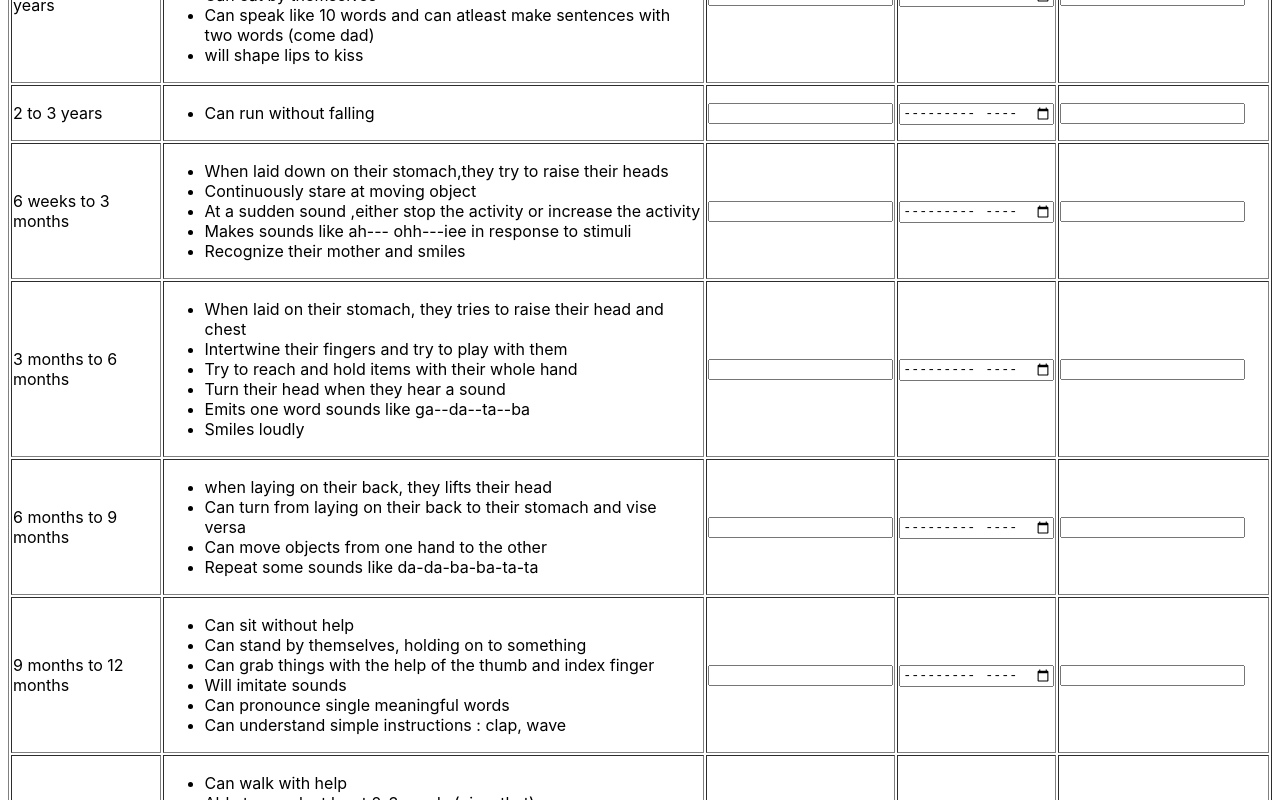
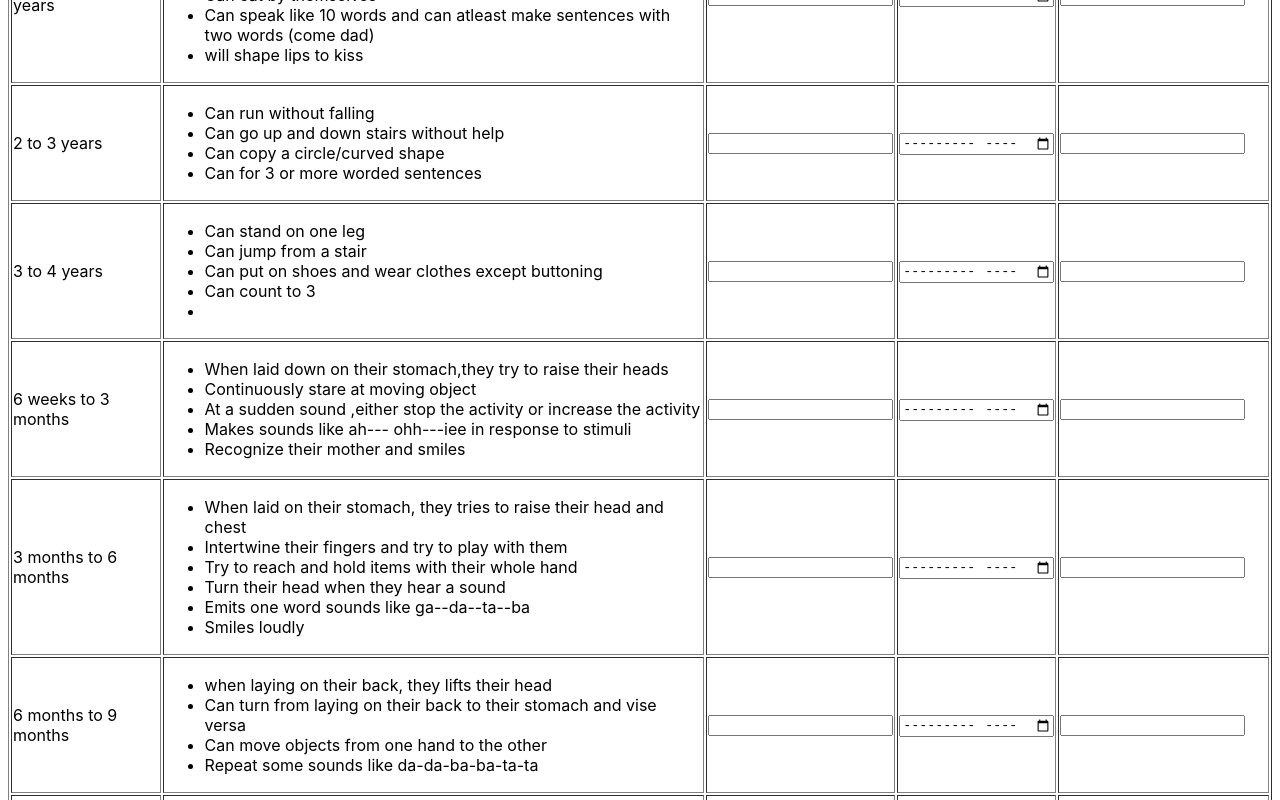
Before and after one commit to Methma-02/Health_Bridge, a React (Vite) app in the folder Frontend/: page / in a window 1280 px wide. Shown: the part 900-1700 px from the top of the page. Built offline with nearby package versions, Linux system fonts and the light colour scheme.

Commit message:
updated table

```diff
--- a/Frontend/src/developmentMilestones.jsx
+++ b/Frontend/src/developmentMilestones.jsx
@@ -48,7 +48,17 @@ const DevelopmentMilestones = () => {
                 "will shape lips to kiss"
             ],
             "2 to 3 years":[
-                "Can run without falling"
+                "Can run without falling",
+                "Can go up and down stairs without help",
+                "Can copy a circle/curved shape",
+                "Can for 3 or more worded sentences"
+            ],
+            "3 to 4 years" :[
+                "Can stand on one leg",
+                "Can jump from a stair",
+                "Can put on shoes and wear clothes except buttoning",
+                "Can count to 3",
+                ""
             ]
         }))
     });
```
